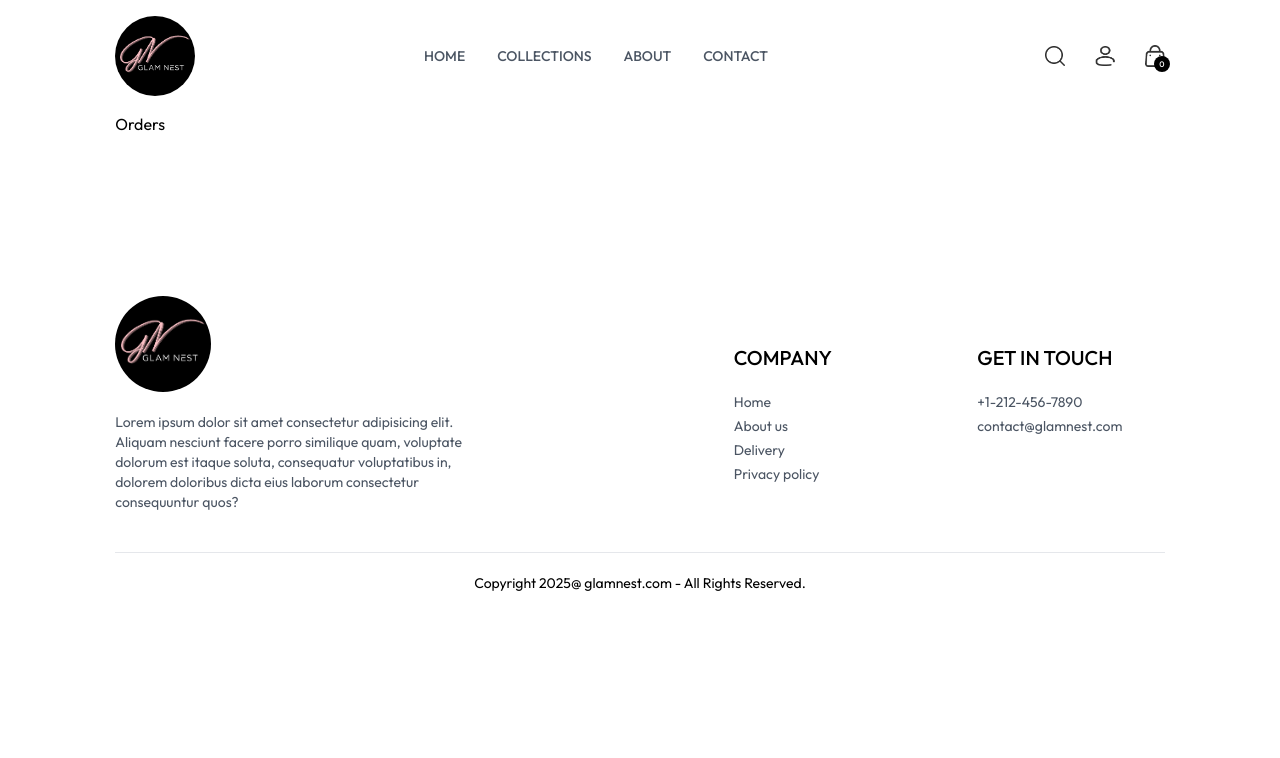
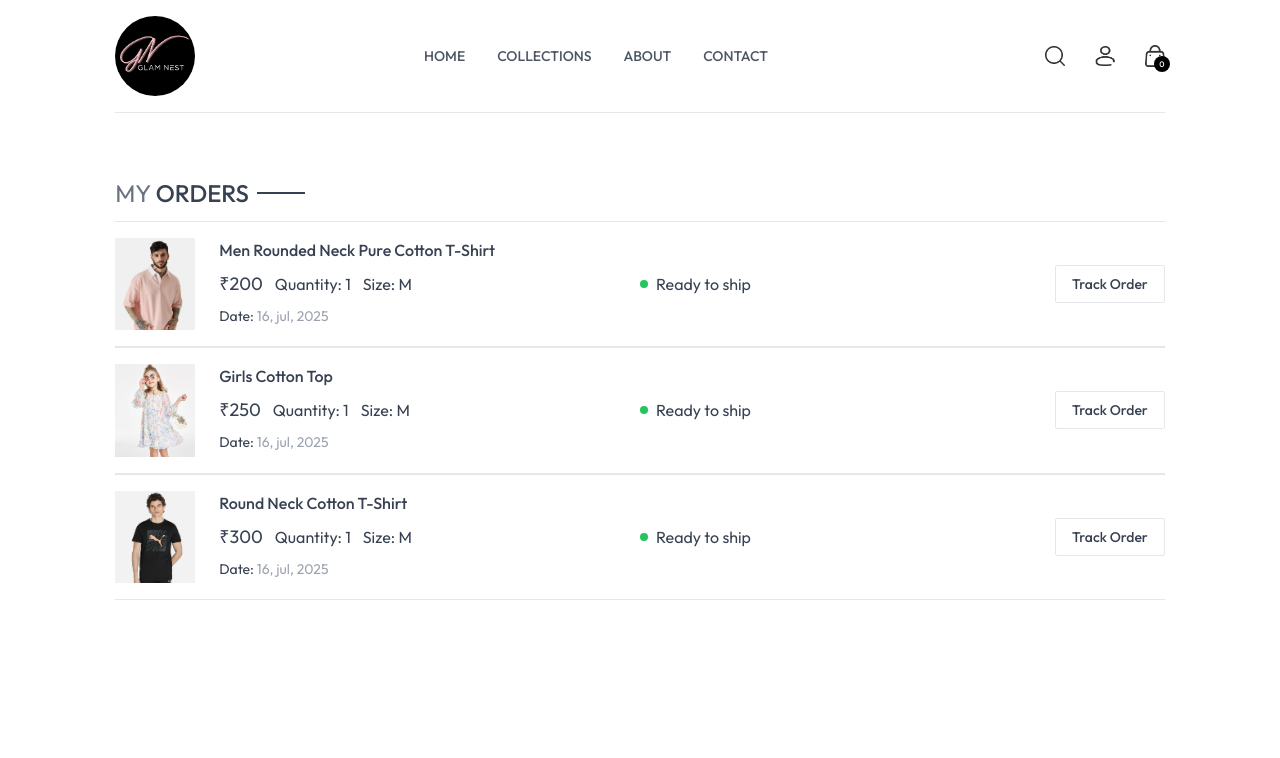
Before and after one commit to Ruchi-codes04/E-Commerce-App, a React (Vite) app in the folder frontend/: page /orders in a window 1280 px wide. Shown: the top 758 px of the page. Built offline with nearby package versions, Linux system fonts and the light colour scheme.

Commit message:
UI completed of orders page

```diff
--- a/frontend/src/pages/Orders.jsx
+++ b/frontend/src/pages/Orders.jsx
@@ -1,8 +1,47 @@
-import React from 'react'
+import React, { useContext } from 'react'
+import { ShopContext } from '../context/ShopContext'
+import Title from '../components/Title';
 
 const Orders = () => {
+  const {products,currency} = useContext(ShopContext);
   return (
-    <div>Orders</div>
+    <div className='border-t pt-16'>
+      <div className="text-2xl">
+        <Title text1={'MY'} text2={'ORDERS'} />
+      </div>
+
+      <div>
+        {products.slice(1,4).map((item,index) => (
+            <div key={index} className='py-4 border-t border-b text-gray-700 flex flex-col md:flex-row md:items-center md:justify-between gap-4'>
+
+              <div className="flex items-start gap-6 text-sm">
+                <img className='w-16 sm:w-20' src={item.image[0]} alt="" />
+                <div>
+                  <p className='sm:text-base font-medium'>{item.name}</p>
+                  <div className="flex items-center gap-3 mt-2 text-base text-gray-700">
+                    <p className='text-lg'>{currency}{item.price}</p>
+                    <p>Quantity: 1</p>
+                    <p>Size: M</p>
+                  </div>
+                  <p className='mt-2'>Date: <span className='text-gray-400'>16, jul, 2025</span></p>
+                </div>
+              </div>
+              <div className="md:w-1/2 flex justify-between">
+              <div className="flex items-center gap-2">
+                <p className='min-w-2 h-2 rounded-full bg-green-500'></p>
+                <p className='text-sm md:text-base'>Ready to ship</p>
+              </div>
+              <button className='border px-4 py-2 text-sm font-medium rounded-sm'>Track Order</button>
+
+              </div>
+            </div>
+
+        ))
+        }
+      </div>
+
+
+    </div>
   )
 }
 
```
